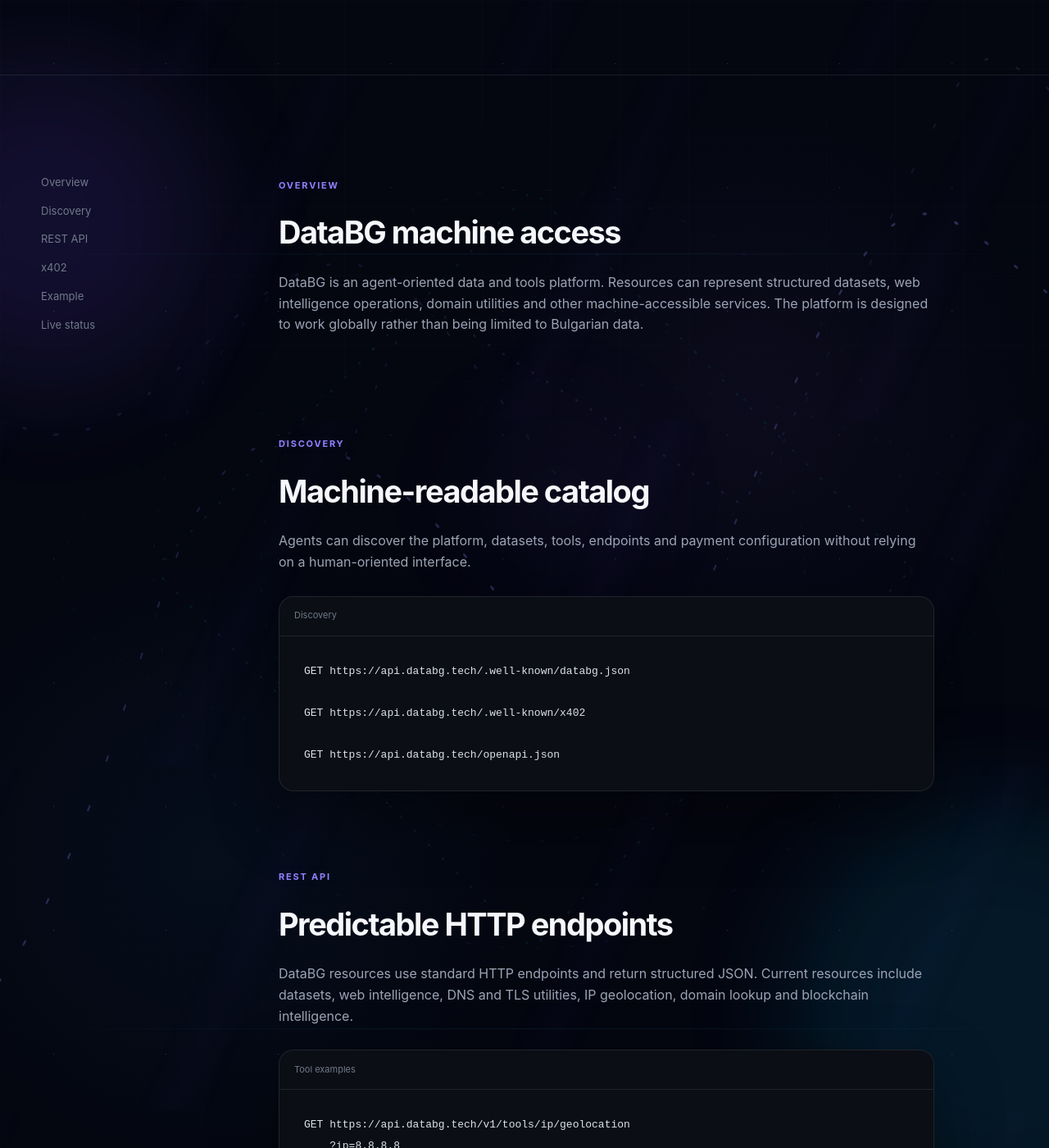
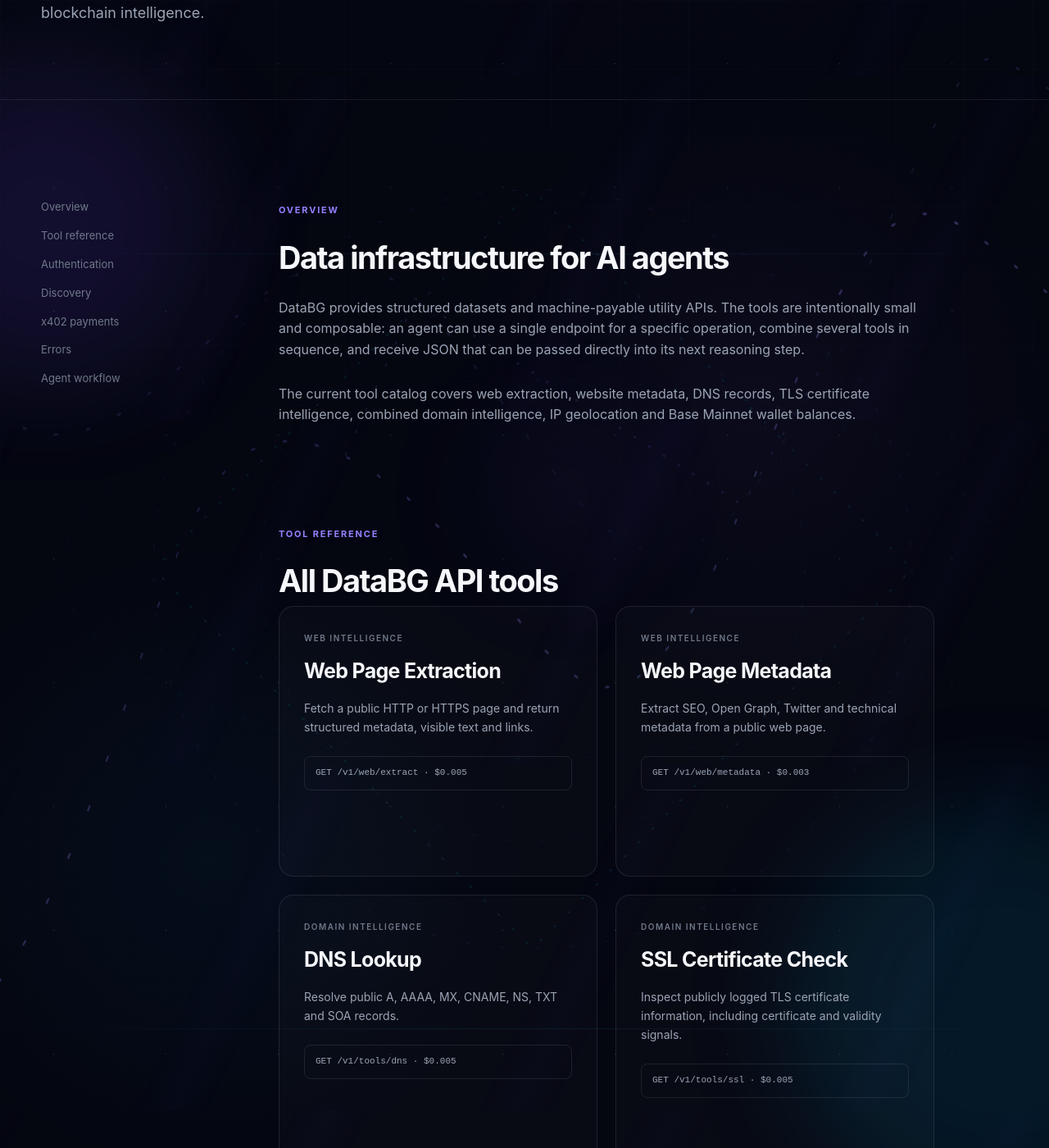
Before and after one commit to plamensve/databg.tech, a Jekyll site: the page built from docs.html, in a window 1280 px wide and 1400 px high, scrolled down 516 px. Shown: the whole window at 82% size. Built offline with Jekyll 4.4.1, drawn with Linux system fonts in a browser that asks for light colours; some of the changed text lies outside the part shown.

Commit message:
Expand API documentation and tool reference

```diff
--- a/docs.html
+++ b/docs.html
@@ -1,117 +1,111 @@
 ---
 layout: default
-title: Documentation
-description: DataBG API, machine-readable discovery and x402 documentation for developers and AI agents.
+title: DataBG API Documentation
+
+description: Detailed DataBG API documentation for AI agents and developers. Explore web extraction, web metadata, DNS, SSL certificate, domain lookup, IP geolocation and Base wallet balance APIs with x402 machine payments.
 ---
 
 <section class="page-hero">
     <div class="container">
-        <span class="eyebrow">DOCUMENTATION</span>
-        <h1>Connect applications<br>and AI agents.</h1>
-        <p>
-            DataBG exposes structured datasets and machine-payable tools through predictable HTTP APIs,
-            machine-readable discovery and x402 payments.
-        </p>
+        <span class="eyebrow">API DOCUMENTATION</span>
+        <h1>Build with DataBG.<br><span class="gradient-text">Designed for agents.</span></h1>
+        <p>Use predictable HTTP APIs, structured JSON, machine-readable discovery and x402 payments to connect AI agents and applications with web, domain, network and blockchain intelligence.</p>
     </div>
 </section>
 
 <section class="section">
     <div class="container docs-layout">
-        <aside class="docs-sidebar">
+        <aside class="docs-sidebar" aria-label="Documentation navigation">
             <a href="#overview">Overview</a>
+            <a href="#tools">Tool reference</a>
+            <a href="#authentication">Authentication</a>
             <a href="#discovery">Discovery</a>
-            <a href="#api">REST API</a>
-            <a href="#x402">x402</a>
-            <a href="#example">Example</a>
-            <a href="#status">Live status</a>
+            <a href="#x402">x402 payments</a>
+            <a href="#errors">Errors</a>
+            <a href="#workflow">Agent workflow</a>
         </aside>
 
         <div class="docs-content">
             <section id="overview" class="docs-section">
                 <span class="eyebrow">OVERVIEW</span>
-                <h2>DataBG machine access</h2>
-                <p>
-                    DataBG is an agent-oriented data and tools platform. Resources can represent structured
-                    datasets, web intelligence operations, domain utilities and other machine-accessible services.
-                    The platform is designed to work globally rather than being limited to Bulgarian data.
-                </p>
+                <h2>Data infrastructure for AI agents</h2>
+                <p>DataBG provides structured datasets and machine-payable utility APIs. The tools are intentionally small and composable: an agent can use a single endpoint for a specific operation, combine several tools in sequence, and receive JSON that can be passed directly into its next reasoning step.</p>
+                <p>The current tool catalog covers web extraction, website metadata, DNS records, TLS certificate intelligence, combined domain intelligence, IP geolocation and Base Mainnet wallet balances.</p>
+            </section>
+
+            <section id="tools" class="docs-section">
+                <span class="eyebrow">TOOL REFERENCE</span>
+                <h2>All DataBG API tools</h2>
+                <div class="tools-grid">
+                    <article class="tool-card"><span class="tool-category">WEB INTELLIGENCE</span><h3><a href="/tools/web-page-extraction/">Web Page Extraction</a></h3><p>Fetch a public HTTP or HTTPS page and return structured metadata, visible text and links.</p><div class="tool-endpoint">GET /v1/web/extract · $0.005</div></article>
+                    <article class="tool-card"><span class="tool-category">WEB INTELLIGENCE</span><h3><a href="/tools/web-page-metadata/">Web Page Metadata</a></h3><p>Extract SEO, Open Graph, Twitter and technical metadata from a public web page.</p><div class="tool-endpoint">GET /v1/web/metadata · $0.003</div></article>
+                    <article class="tool-card"><span class="tool-category">DOMAIN INTELLIGENCE</span><h3><a href="/tools/dns-lookup/">DNS Lookup</a></h3><p>Resolve public A, AAAA, MX, CNAME, NS, TXT and SOA records.</p><div class="tool-endpoint">GET /v1/tools/dns · $0.005</div></article>
+                    <article class="tool-card"><span class="tool-category">DOMAIN INTELLIGENCE</span><h3><a href="/tools/ssl-certificate-check/">SSL Certificate Check</a></h3><p>Inspect publicly logged TLS certificate information, including certificate and validity signals.</p><div class="tool-endpoint">GET /v1/tools/ssl · $0.005</div></article>
+                    <article class="tool-card"><span class="tool-category">DOMAIN INTELLIGENCE</span><h3><a href="/tools/domain-lookup/">Domain Lookup</a></h3><p>Combine public DNS and publicly logged TLS certificate intelligence for a domain.</p><div class="tool-endpoint">GET /v1/tools/domain/lookup · $0.005</div></article>
+                    <article class="tool-card"><span class="tool-category">NETWORK INTELLIGENCE</span><h3><a href="/tools/ip-geolocation/">IP Geolocation</a></h3><p>Resolve a public IPv4 or IPv6 address to structured location and network information.</p><div class="tool-endpoint">GET /v1/tools/ip/geolocation · $0.003</div></article>
+                    <article class="tool-card"><span class="tool-category">BLOCKCHAIN INTELLIGENCE</span><h3><a href="/tools/wallet-balance/">Wallet Balance</a></h3><p>Read the native ETH balance of an EVM wallet on Base Mainnet.</p><div class="tool-endpoint">GET /v1/tools/wallet/balance · $0.002</div></article>
+                </div>
+                <p>Open each tool page for its dedicated endpoint documentation, parameters, use cases and implementation guidance.</p>
+            </section>
+
+            <section id="authentication" class="docs-section">
+                <span class="eyebrow">ACCESS</span>
+                <h2>API keys and machine payments</h2>
+                <p>DataBG supports an API-key access path for authorized clients and x402 machine payments for paid resources. API-key requests use the <code>x-api-key</code> HTTP header. x402-enabled resources can return HTTP 402 Payment Required with machine-readable payment authorization requirements.</p>
+                <div class="code-window"><div class="code-header"><span>API key request</span></div><pre><code>GET https://api.databg.tech/v1/tools/dns?domain=example.com&amp;type=A
+x-api-key: YOUR_API_KEY
+Accept: application/json</code></pre></div>
             </section>
 
             <section id="discovery" class="docs-section">
-                <span class="eyebrow">DISCOVERY</span>
-                <h2>Machine-readable catalog</h2>
-                <p>
-                    Agents can discover the platform, datasets, tools, endpoints and payment configuration without
-                    relying on a human-oriented interface.
-                </p>
-                <div class="code-window"><div class="code-header"><span>Discovery</span></div><pre><code>GET https://api.databg.tech/.well-known/databg.json
-
+                <span class="eyebrow">MACHINE DISCOVERY</span>
+                <h2>Let agents discover DataBG automatically</h2>
+                <p>Machine-readable resources make it possible for software to discover the DataBG catalog without relying on the visual website. Use the discovery document for platform-level capabilities and the OpenAPI document for HTTP endpoint definitions.</p>
+                <div class="code-window"><div class="code-header"><span>Discovery endpoints</span></div><pre><code>GET https://api.databg.tech/.well-known/databg.json
 GET https://api.databg.tech/.well-known/x402
-
 GET https://api.databg.tech/openapi.json</code></pre></div>
             </section>
 
-            <section id="api" class="docs-section">
-                <span class="eyebrow">REST API</span>
-                <h2>Predictable HTTP endpoints</h2>
-                <p>
-                    DataBG resources use standard HTTP endpoints and return structured JSON. Current resources
-                    include datasets, web intelligence, DNS and TLS utilities, IP geolocation, domain lookup and blockchain intelligence.
-                </p>
-                <div class="code-window"><div class="code-header"><span>Tool examples</span></div><pre><code>GET https://api.databg.tech/v1/tools/ip/geolocation
-    ?ip=8.8.8.8
-
-GET https://api.databg.tech/v1/tools/domain/lookup
-    ?domain=google.com
-
-GET https://api.databg.tech/v1/tools/dns
-    ?domain=example.com
-    &type=A</code></pre></div>
+            <section id="x402" class="docs-section">
+                <span class="eyebrow">X402</span>
+                <h2>HTTP 402 machine payment flow</h2>
+                <p>x402 turns an API request into a machine-readable payment negotiation. A client requests a paid resource, receives payment requirements, settles the required amount in USDC on Base Mainnet, and retries the request with payment authorization.</p>
+                <div class="code-window"><div class="code-header"><span>Request lifecycle</span></div><pre><code>1. Agent requests API resource
+2. DataBG returns 402 Payment Required
+3. Client reads payment requirements
+4. Client settles USDC payment on Base Mainnet
+5. Client retries with payment authorization
+6. DataBG returns structured JSON</code></pre></div>
+                <p>This model is particularly suitable for autonomous agents because payment can happen at request time instead of requiring a traditional user account or subscription flow.</p>
             </section>
 
-            <section id="x402" class="docs-section">
-                <span class="eyebrow">MACHINE PAYMENTS</span>
-                <h2>x402 payment flow</h2>
-                <p>
-                    Paid resources can return HTTP 402 Payment Required with machine-readable payment
-                    requirements. A compatible client can settle the request in USDC on Base Mainnet and retry.
-                </p>
-                <div class="code-window"><div class="code-header"><span>x402</span></div><pre><code>Request
-  ↓
-402 Payment Required
-  ↓
-USDC payment on Base Mainnet
-  ↓
-Request settlement
-  ↓
-Structured JSON response</code></pre></div>
+            <section id="errors" class="docs-section">
+                <span class="eyebrow">ERROR HANDLING</span>
+                <h2>Design agents for predictable failures</h2>
+                <p>Production integrations should treat HTTP status codes as part of the API contract. Depending on the tool, clients may encounter invalid input, payment requirements, upstream failures or internal errors.</p>
+                <div class="tools-grid">
+                    <article class="tool-card"><span class="tool-category">400</span><h3>Bad request</h3><p>The URL, domain, IP address or other request input is invalid or missing.</p></article>
+                    <article class="tool-card"><span class="tool-category">402</span><h3>Payment required</h3><p>The resource requires x402 payment before the successful data response.</p></article>
+                    <article class="tool-card"><span class="tool-category">500</span><h3>Server error</h3><p>An unexpected error occurred while processing the request.</p></article>
+                    <article class="tool-card"><span class="tool-category">502</span><h3>Upstream failure</h3><p>An external resolver or requested web resource could not be fetched or processed.</p></article>
+                </div>
             </section>
 
-            <section id="example" class="docs-section">
-                <span class="eyebrow">RESPONSE</span>
-                <h2>Structured JSON</h2>
-                <div class="code-window"><div class="code-header"><span>IP geolocation example</span></div><pre><code>{
-  "success": true,
-  "ip": "8.8.8.8",
-  "city": "Mountain View",
-  "region": "California",
-  "country": "US",
-  "country_code": "US",
-  "timezone": "America/Los_Angeles",
-  "organization": "Google LLC",
-  "asn": "AS15169",
-  "hostname": "dns.google"
-}</code></pre></div>
-            </section>
-
-            <section id="status" class="docs-section">
-                <span class="eyebrow">LIVE STATUS</span>
-                <h2>Infrastructure is live</h2>
-                <p>
-                    DataBG currently exposes active datasets and machine-payable tools through the production API.
-                    The catalog will continue expanding with new data sources and agent utilities.
-                </p>
-                <a href="https://api.databg.tech/openapi.json" class="text-link" target="_blank" rel="noopener">Open live API specification →</a>
+            <section id="workflow" class="docs-section">
+                <span class="eyebrow">AGENT WORKFLOW</span>
+                <h2>Compose multiple tools into one workflow</h2>
+                <p>DataBG tools are designed to be composable. An agent researching a domain could start with Domain Lookup, use DNS Lookup for a specific record type, inspect the TLS certificate with SSL Certificate Check, extract a public page with Web Page Extraction, and use Web Page Metadata when it needs SEO or social signals.</p>
+                <div class="code-window"><div class="code-header"><span>Example reasoning pipeline</span></div><pre><code>Domain Lookup
+    ↓
+DNS / TLS details
+    ↓
+Web Page Metadata
+    ↓
+Web Page Extraction
+    ↓
+Structured evidence for the agent</code></pre></div>
+                <p>For network-aware workflows, IP Geolocation can add geographic and ASN context. For blockchain-aware workflows, Wallet Balance can provide native ETH balance information from Base Mainnet.</p>
+                <a href="https://api.databg.tech/openapi.json" class="button button-primary" target="_blank" rel="noopener">Open live API specification →</a>
             </section>
         </div>
     </div>
```
